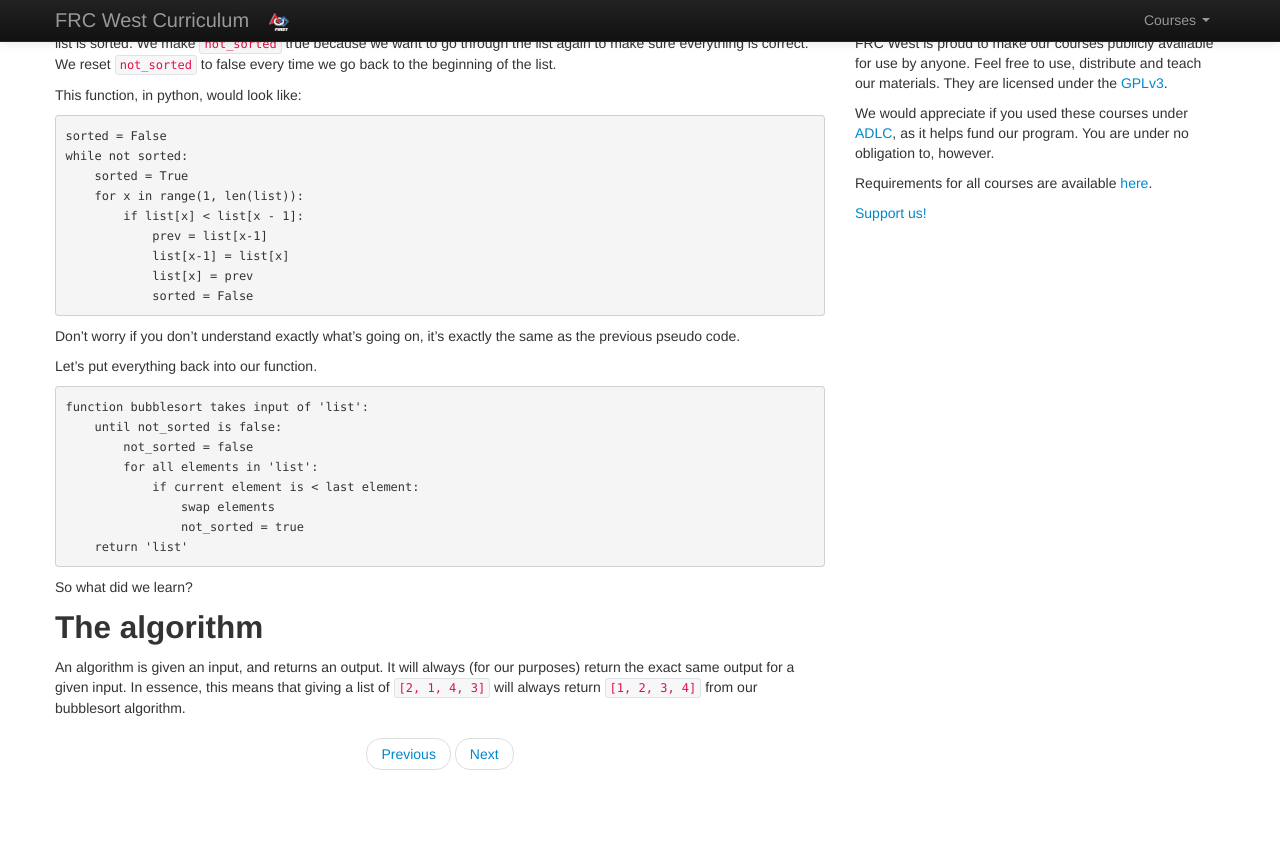
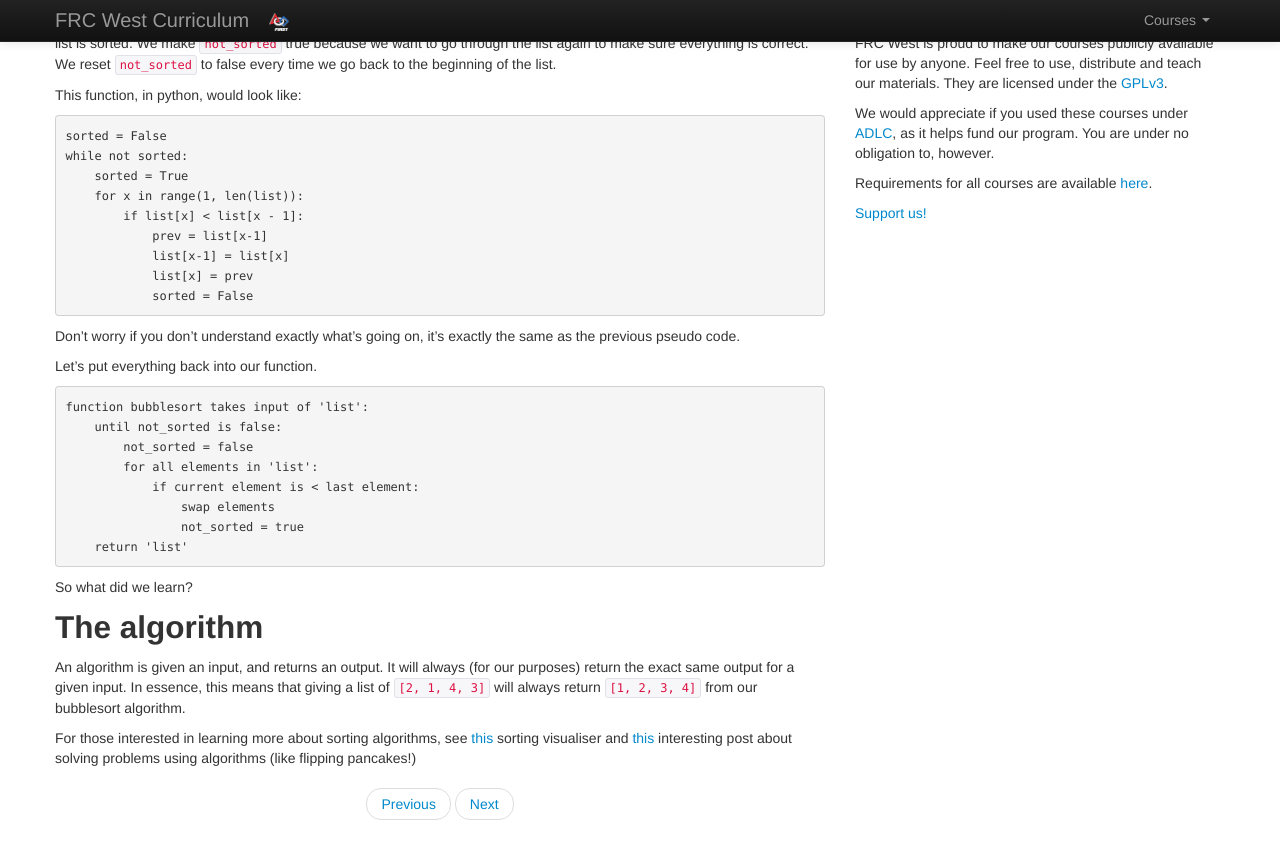
Before and after one commit to sybert1ger/frc-programming, a Jekyll site: the page built from courses/CSE1010/5-AlgorithmsAndDataStructure/1-Algorithms.md, in a window 1280 px wide and 900 px high, scrolled down 984 px. Shown: the top 859 px of the window. Built offline with Jekyll 4.4.1, drawn with Linux system fonts in a browser that asks for light colours; Markdown is read by kramdown in place of the engine named in the settings.

Commit message:
Added more information about algorithms

```diff
--- a/courses/CSE1010/5-AlgorithmsAndDataStructure/1-Algorithms.md
+++ b/courses/CSE1010/5-AlgorithmsAndDataStructure/1-Algorithms.md
@@ -74,3 +74,5 @@ So what did we learn?
 
 ## The algorithm
 An algorithm is given an input, and returns an output. It will always (for our purposes) return the exact same output for a given input. In essence, this means that giving a list of `[2, 1, 4, 3]` will always return `[1, 2, 3, 4]` from our bubblesort algorithm.
+
+For those interested in learning more about sorting algorithms, see [this](http://aarondufour.com/?) sorting visualiser and [this](http://austingwalters.com/everyday-algorithms-pancake-sort/) interesting post about solving problems using algorithms (like flipping pancakes!)
```
